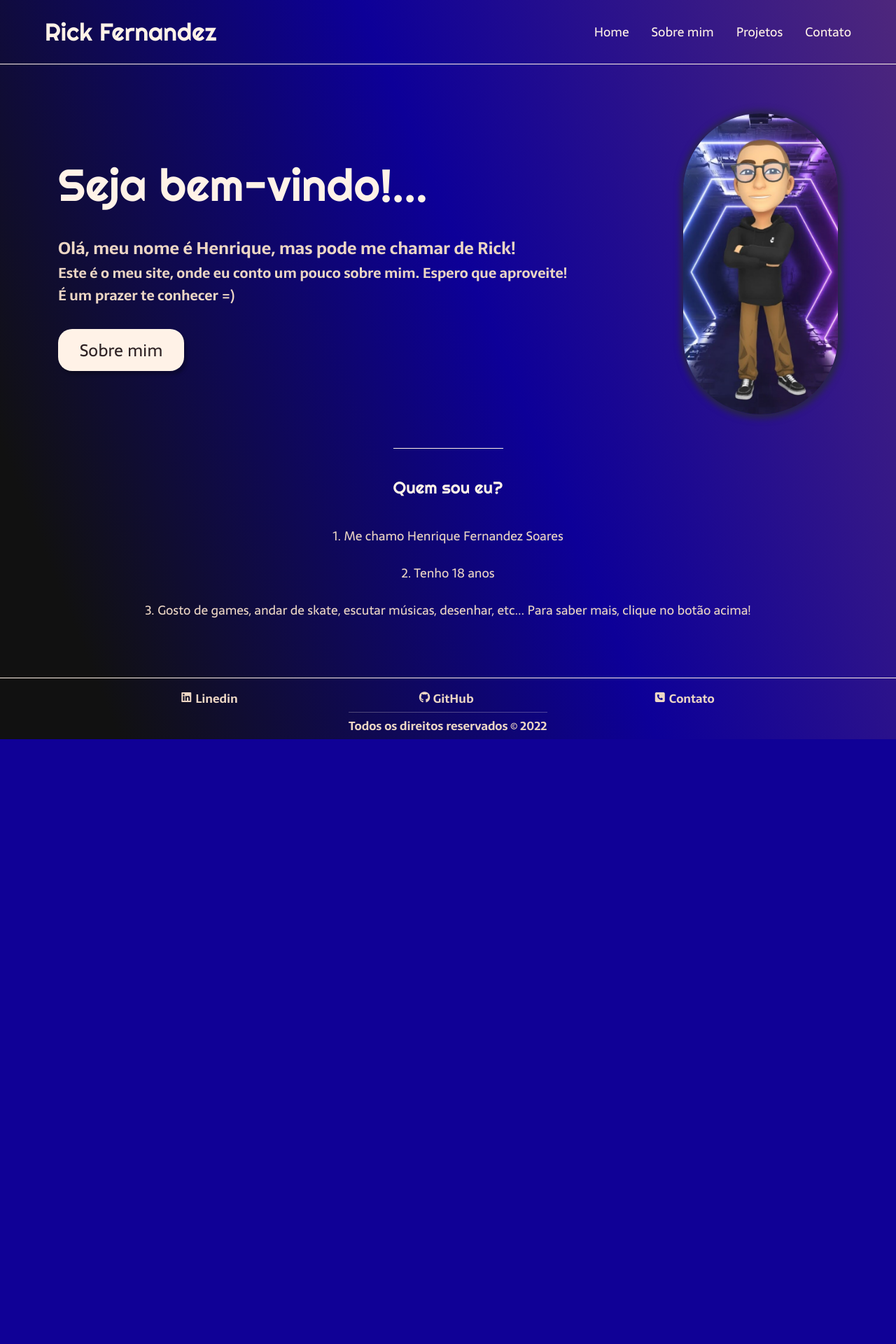
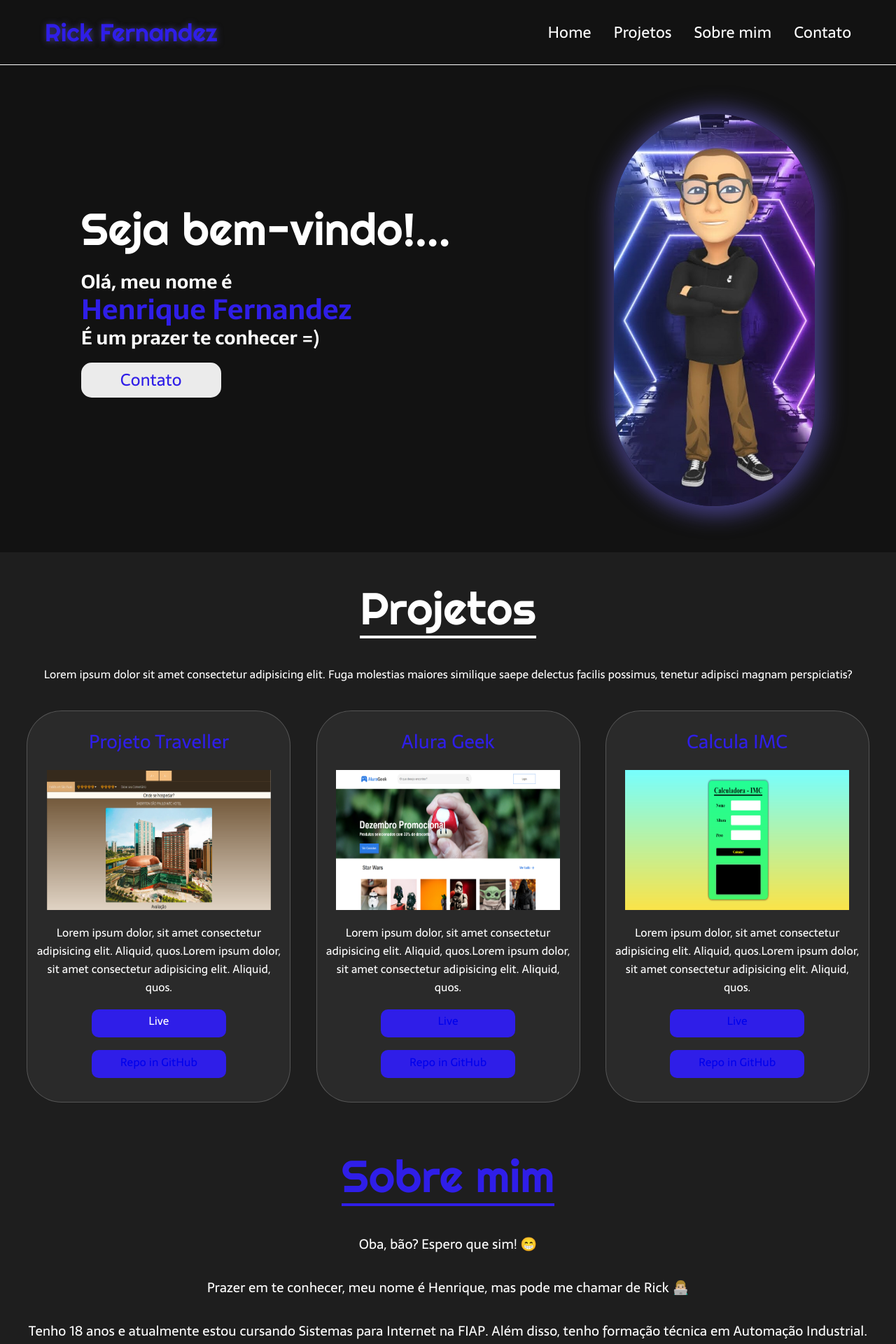
Before and after one commit to RickFernandez/MySite, a PHP site: page / in a window 1280 px wide. Shown: the top 1920 px of the page at 70% size. Before the commit the page ends 1056 px from the top, so only its background shows below. Run offline with PHP 8.4, Linux system fonts and the light colour scheme; some libraries are stand-ins or nearby versions.

Commit message:
adcionamento parte Projetos e Sobre-mim (incompletos)

```diff
--- a/index.css
+++ b/css/index.css
@@ -9,15 +9,15 @@
 
 html,
 body {
-    height: 66em;
     margin: 0px;
     padding: 0px;
 }
 
 body {
+    height: 100%;
     display: flex;
     flex-direction: column;
-    background: linear-gradient(68deg, #111111 10%, #0d0098, #4e277c) no-repeat;
+    background-color: #121212;
 }
 
 .cabecalho {
@@ -30,9 +30,10 @@ body {
 
 .logo {
     font-family: 'Righteous', cursive;
-    color: #FFF2E7;
+    color: #2f1ee8;
+    text-shadow: 1px 1px 10px #5951b3b4;
     font-weight: 400;
-    font-size: 35px;
+    font-size: 2.2rem;
 }
 
 .cabecalho-menu {
@@ -42,24 +43,28 @@ body {
 
 .cabecalho-menu-item {
     font-family: 'Sarala', sans-serif;
-    color: #FFF2E7;
+    color: #FFF;
     font-weight: 400;
-    font-size: 18px;
-    border-radius: 5px;
+    font-size: 1.4rem;
     transition-duration: 0.3s;
 }
 
 .cabecalho-menu-item:hover {
     transform: scale(1.1);
     translate: 0.5s;
-    border-bottom: 3px solid #FFF2E7;
-    background-color: #fff2e72f;
+    color: #6152ff;
+    text-shadow: 1px 1px 10px #6963b2b4;
+    border-bottom: 1.5px solid #6152ff;
 }
 
 .conteudo {
     flex: auto;
-    margin-bottom: 48px;
-    border-top: 0.4px solid #FFF2E7;
+    margin-bottom: 4%;
+    border-top: 0.4px solid #FFF;
+}
+
+.container {
+    height: 87vh;
 }
 
 .conteudo-principal {
@@ -72,17 +77,16 @@ body {
 .conteudo-principal-escrito-p1 {
     display: flex;
     flex-direction: column;
-    gap: 32px;
-    margin-top: 70px;
+    margin-top: 3%;
 }
 
 .conteudo-principal-escrito-titulo {
     font-family: 'Righteous', cursive;
     font-weight: 400;
-    font-size: 64px;
-    color: #FFF2E7;
+    font-size: 4rem;
+    color: #FFF;
     width: 530px;
-    border-right: 4px #FFF2E7 solid;
+    border-right: 4px #FFF solid;
     animation: blinkType 550ms steps(55) infinite normal, typeWriting 4s steps(25) 1s normal;
     overflow: hidden;
     white-space: nowrap;
@@ -90,7 +94,7 @@ body {
 
 @keyframes blinkType {
     from {
-        border-right: 4px #FFF2E7 solid;
+        border-right: 4px #FFF solid;
     }
 
     to {
@@ -108,49 +112,53 @@ body {
     }
 }
 
+.conteudo-principal-escrito-p2 {
+    margin: 3% 0 3%;
+    line-height: 2.5rem;
+}
+
 .conteudo-principal-escrito-subtitulo {
     font-family: 'Sarala', sans-serif;
     font-weight: 400;
-    font-size: 24px;
+    font-size: 2.5rem;
     font-weight: bolder;
-    color: #ECD6C4;
+    color: #FFF;
+    color: #2f1ee8;
 }
 
 .conteudo-principal-escrito-paragrafo {
     font-family: 'Sarala', sans-serif;
     font-weight: 400;
-    font-size: 20px;
+    font-size: 27px;
     font-weight: bold;
-    color: #ECD6C4;
+    color: #FFF;
 }
 
-@keyframes blinkEye {}
-
-.conteudo-principal-escrito-botao {
-    background-color: #FFF2E7;
-    width: 180px;
-    height: 60px;
+.conteudo-principal-botao {
+    background-color: rgba(255, 255, 255, 0.912);
+    width: 200px;
+    height: 50px;
     border: none;
-    box-shadow: 4px 5px 4px rgba(0, 0, 0, 0.25);
-    border-radius: 20px;
+    border-radius: 15px;
     font-family: 'Sarala', sans-serif;
     font-weight: 400;
-    font-size: 24px;
-    color: #2F2325;
+    font-size: 1.5em;
+    color: #2f1ee8;
 }
 
-.conteudo-principal-escrito-botao:hover {
+.conteudo-principal-botao:hover {
     transform: scale(1.1);
-    transition: all 0.7s;
-    background-color: #FFF2E7;
-    color: #000000;
+    transition: all 0.8s;
+    background-color: #613593dd;
+    color: rgb(255, 255, 255);
+    cursor: pointer;
 }
 
 .conteudo-principal-escrito-imagem {
-    height: 430px;
-    border-radius: 150px;
+    height: 70vh;
+    border-radius: 45vw;
     margin-top: 70px;
-    box-shadow: 1px 1px 10px 5px #292649;
+    box-shadow: 3px 3px 30px 10px #5951b3b4;
 }
 
 .conteudo-secundario {
@@ -162,12 +170,12 @@ body {
 }
 
 .conteudo-secundario-titulo {
-    border-top: 0.4px solid #FFF2E7;
+    border-top: 0.4px solid #FFF;
     padding-top: 40px;
     font-family: 'Righteous', cursive;
     font-weight: 400;
     font-size: 24px;
-    color: #FFF2E7;
+    color: #FFF;
     margin-bottom: 16px;
 }
 
@@ -181,7 +189,7 @@ body {
 .rodape {
     flex-shrink: 0;
     padding: 15px 0px 5px;
-    border-top: 0.4px solid #FFF2E7;
+    border-top: 0.4px solid #FFF;
     display: flex;
     flex-direction: row;
     justify-content: space-evenly;
@@ -214,6 +222,6 @@ body {
 .direitos {
     margin: 0 auto;
     width: 284px;
-    border-top: 0.2px solid #fff2e744;
+    border-top: 0.2px solid #FFF;
     padding: 5px 0px 5px;
 }
--- /dev/null
+++ b/css/projetos.css
@@ -0,0 +1,99 @@
+@import url('https://fonts.googleapis.com/css2?family=Righteous&family=Sarala:wght@400;700&display=swap');
+
+* {
+    margin: 0;
+    padding: 0;
+    box-sizing: border-box;
+    text-decoration: none;
+}
+
+html,
+body {
+    margin: 0px;
+    padding: 0px;
+}
+
+.projeto {
+    height: 100vh;
+    background-color: #1e1e1e;
+}
+
+.projeto-container {
+    display: flex;
+    justify-content: center;
+    align-items: center;
+    flex-direction: column;
+    padding-bottom: 5%;
+}
+
+.projeto-conteudo-titulo {
+    font-family: 'Righteous', cursive;
+    font-weight: 400;
+    font-size: 4rem;
+    color: #fff;
+    margin-top: 40px;
+    border-bottom: 4px solid #fff;
+}
+
+.projeto-conteudo-paragrafo {
+    font-family: 'Sarala', sans-serif;
+    color: #fff;
+    font-size: 1rem;
+    text-align: center;
+    margin-top: 3%;
+}
+
+.projeto-conteudo {
+    display: flex;
+    margin: 3% 3% 0;
+    gap: 3%;
+}
+
+.projeto-conteudo-lista {
+    height: 70vh;
+    display: flex;
+    flex-direction: column;
+    justify-content: space-around;
+    align-items: center;
+    background-color: #2a2a2a;
+    border: .1px solid rgba(255, 255, 255, 0.204);
+    border-radius: 50px;
+    padding: 1% 1% 2%;
+}
+
+.projeto-conteudo-subtitulo {
+    font-family: 'Sarala', sans-serif;
+    color: #fff;
+    font-weight: 400;
+    font-size: 1.7rem;
+    color: #2f1ee8;
+}
+
+.projeto-image {
+    width: 25vw;
+    height: 25vh;
+}
+
+.projeto-conteudo-texto {
+    font-family: 'Sarala', sans-serif;
+    color: #fff;
+    font-size: 1rem;
+    text-align: center;
+    word-wrap: break-word;
+}
+
+.projeto-conteudo-btn {
+    width: 15vw;
+    height: 5vh;
+    border-radius: 10px;
+    text-align: center;
+    font-family: 'Sarala', sans-serif;
+    color: #fff;
+    font-weight: 400;
+    font-size: 1rem;
+    padding: 1%;
+    background-color: #2f1ee8;
+    border: none;
+    cursor: pointer;
+    text-decoration: none;
+}
--- /dev/null
+++ b/css/sobreMim.css
@@ -0,0 +1,31 @@
+@import url('https://fonts.googleapis.com/css2?family=Righteous&family=Sarala:wght@400;700&display=swap');
+
+.sobreMim {
+    height: 100vh;
+}
+
+.sobreMim-container {
+    display: flex;
+    align-items: center;
+    justify-content: center;
+    flex-direction: column;
+    background-color: #1e1e1e;
+}
+
+.sobreMim-titulo {
+    font-family: 'Righteous', cursive;
+    font-weight: 400;
+    font-size: 4rem;
+    color: #2f1ee8;
+    margin-top: 4%;
+    border-bottom: 4px solid #2f1ee8;
+}
+
+.sobreMim-paragrafo {
+    font-family: 'Sarala', sans-serif;
+    margin: 3%;
+    color: #fff;
+    font-size: 1.2rem;
+    font-weight: 500;
+    text-align: center;
+}
--- a/index.html
+++ b/index.html
@@ -5,54 +5,100 @@
     <meta charset="UTF-8">
     <meta name="viewport" content="width=device-width, initial-scale=1.0">
     <meta name="description" content="Um bot que irá moderar e deixara a sua comunidade mais segura">
-    <link rel="stylesheet" href="./index.css">
     <title>Rick Fernandez</title>
     <link rel="stylesheet" href="https://cdnjs.cloudflare.com/ajax/libs/font-awesome/6.1.1/css/all.min.css">
+    <link rel="stylesheet" href="./css/index.css">
+    <link rel="stylesheet" href="./css/sobreMim.css">
+    <link rel="stylesheet" href="./css/projetos.css">
 </head>
 
 <body>
     <header class="cabecalho">
         <h1 class="logo">Rick Fernandez</h1>
         <nav class="cabecalho-menu">
-            <a href="./index.html" class="cabecalho-menu-item">Home</a>
-            <a href="./sobreMim.html" class="cabecalho-menu-item">Sobre mim</a>
-            <a href="./projetos.html" class="cabecalho-menu-item">Projetos</a>
-            <a href="./contato.html" class="cabecalho-menu-item">Contato</a>
+            <a href="#" class="cabecalho-menu-item">Home</a>
+            <a href="#" class="cabecalho-menu-item">Projetos</a>
+            <a href="#sobreMim" class="cabecalho-menu-item">Sobre mim</a>
+            <a href="#" class="cabecalho-menu-item">Contato</a>
         </nav>
 
     </header>
 
     <main class="conteudo">
+        <div class="container">
             <section class="conteudo-principal">
                 <div class="conteudo-principal-escrito-p1">
                     <H1 class="conteudo-principal-escrito-titulo">Seja bem-vindo!...</H1>
 
                     <div class="conteudo-principal-escrito-p2">
-                    <h2 class="conteudo-principal-escrito-subtitulo">Olá, meu nome é Henrique, mas pode me chamar de
-                        Rick!</h2>
+                        <p class="conteudo-principal-escrito-paragrafo">Olá, meu nome é</p>
+                        <h2 class="conteudo-principal-escrito-subtitulo">Henrique Fernandez</h2>
 
                         <p class="conteudo-principal-escrito-paragrafo">
-                        Este é o meu site, onde eu conto um pouco sobre mim. Espero que aproveite!
-                        <br>
                             É um prazer te conhecer =)
                         </p>
                     </div>
 
-                <button class="conteudo-principal-escrito-botao">Sobre mim</button>
+                    <a href="#sobreMim">
+                        <button class="conteudo-principal-botao">Contato</button>
+                    </a>
                 </div>
 
                 <img class="conteudo-principal-escrito-imagem" src="../img/snap-cruzado.jpg" alt="">
             </section>
+        </div>
 
-        <section class="conteudo-secundario">
-            <h3 class="conteudo-secundario-titulo">Quem sou eu?</h3>
+        <section class="projeto" id="projeto">
+            <div class="projeto-container">
+                <h1 class="projeto-conteudo-titulo">Projetos</h1>
+                <p class="projeto-conteudo-paragrafo">Lorem ipsum dolor sit amet consectetur adipisicing elit. Fuga molestias maiores similique saepe delectus facilis possimus, tenetur adipisci magnam perspiciatis?</p>
+                <div class="projeto-conteudo">
+                    <div class="projeto-conteudo-lista">
+                        <h2 class="projeto-conteudo-subtitulo">Projeto Traveller</h2>
+                        <img src="./img/projeto-traveller.png" alt="Site projeto Traveller - página de hospedagem de hotéis" class="projeto-image">
+                        <p class="projeto-conteudo-texto">Lorem ipsum dolor, sit amet consectetur adipisicing elit. Aliquid, quos.Lorem ipsum dolor, sit amet consectetur adipisicing elit. Aliquid, quos.</p>
+                        <a href="https://projeto-traveller--hospedagem.herokuapp.com/" target="blank" class="projeto-conteudo-btn"><buttom>Live</buttom></a>
+                            <buttom class="projeto-conteudo-btn"><a href="https://github.com/RickFernandez/Projeto_Traveller-Hospedagem.git" >Repo in GitHub</a></buttom>
+                    </div>
+                    <div class="projeto-conteudo-lista">
+                        <h2 class="projeto-conteudo-subtitulo">Alura Geek</h2>
+                        <img src="./img/projeto-alura_geek.png" alt="Projeto site de e-commerce da Alura Geek" class="projeto-image">
+                        <p class="projeto-conteudo-texto">Lorem ipsum dolor, sit amet consectetur adipisicing elit. Aliquid, quos.Lorem ipsum dolor, sit amet consectetur adipisicing elit. Aliquid, quos.</p>
+                            <buttom class="projeto-conteudo-btn"><a href="https://alura-geek-site.herokuapp.com/" >Live</a></buttom>
+                            <buttom class="projeto-conteudo-btn"><a href="https://github.com/RickFernandez/Alura_Geek.git" >Repo in GitHub</a></buttom>
+                    </div>
+                    <div class="projeto-conteudo-lista">
+                        <h2 class="projeto-conteudo-subtitulo">Calcula IMC</h2>
+                        <img src="./img/projeto-calcula_imc.png" alt="Projeto calculadora de IMC (Índice de Massa Muscular)" class="projeto-image" >
+                        <p class="projeto-conteudo-texto">Lorem ipsum dolor, sit amet consectetur adipisicing elit. Aliquid, quos.Lorem ipsum dolor, sit amet consectetur adipisicing elit. Aliquid, quos.</p>
+                            <buttom class="projeto-conteudo-btn"><a href="https://calcula-imc.herokuapp.com/" >Live</a></buttom>
+                            <buttom class="projeto-conteudo-btn"><a href="https://github.com/RickFernandez/Calculadora-de-IMC.git" >Repo in GitHub</a></buttom>
+                    </div>
+                </div>
+            </div>
+        </section>
 
-            <p class="conteudo-secundario-paragrafo">1. Me chamo Henrique Fernandez Soares</p>
+        <section class="sobreMim" id="sobreMim">
+            <div class="sobreMim-container">
+                <h1 class="sobreMim-titulo">Sobre mim</h1>
 
-            <p class="conteudo-secundario-paragrafo">2. Tenho 18 anos</p>
-
-            <p class="conteudo-secundario-paragrafo">3. Gosto de games, andar de skate, escutar músicas, desenhar,
-                etc... Para saber mais, clique no botão acima!</p>
+                <p class="sobreMim-paragrafo">
+                    Oba, bão? Espero que sim! 😁
+                    <br><br>
+                    Prazer em te conhecer, meu nome é Henrique, mas pode me chamar de Rick 👨🏼‍💻
+                    <br><br>
+                    Tenho 18 anos e atualmente estou cursando Sistemas para Internet na FIAP. Além disso, tenho formação técnica em Automação Industrial.
+                    <br><br>
+                    Sou uma pessoa que durante os 11 anos de escola, nunca foi muito de estudar, e não fazia ideia do que queria da vida. Porém, no meu último ano da escola, em uma das matérias do curso técnico o professor começou a passar programação para nós, na linguagem C. Naquele momento eu já comecei a achar um assunto interessante, mas não sei muita bola. Após um tempo, depois de eu já ter me formado, lembrei daquela matéria e fui pesquisar um pouco mais sobre o assunto, e foi aí que a ficha caiu!
+                    <br><br>
+                    Comecei a ver sobre Desenvolvimento Web, quando mexi com HTML & CSS foi quando eu me apaixonei de vez pela área, foi o momento onde eu decidi que era aquilo que eu queria para a minha vida.
+                    <br><br>
+                    Fui pesquisando mais sobre o assunto, e fazendo apenas algumas Landing Pages com essas linguagens eu já me achava O programador (até descobrir que essas linguagens não eram consideradas linguagens de programação 🥲). E foi aí que eu comprei o curso da Alura, onde comecei a me aprofundar mais ainda sobre o assunto e comecei a estudar sobre lógica da programação e ver um pouco sobre JavaScript. Lembro até hoje que o meu primeiro "Hello Word" foi uma das minhas maiores conquistas, foi uma das coisas que mais me deixou feliz na vida, pois eu sabia que ali eu estava dando início ao meu sonho.
+                    Como eu não era uma pessoa que gostava muito de estudar, nunca pensei em fazer faculdade (achava uma perca de tempo ficas estudando 4/5 anos para só depois começar a entrar na sua área), ainda mais depois de descobrir que o que eu queria para a minha vida era mexer com tecnologia, e neste mercado, a faculdade não é tão importante assim. Até que um dia eu encontrei uma conhecida que estava fazendo faculdade na FIAP, e ela me falou sobre os cursos tecnólogos que eles tinham na instituição. Achei interessante e quando cheguei em casa fui pesquisar um pouco mais sobre. Enquanto estava pesquisando eu vi que o curso tinha duração de apenas 2 anos, e não era uma coisa tão teórica igual os cursos bacharelados. Devido ao pouco tempo, as matérias eram mais focadas em assustos do mercado de trabalho. E foi aí, depois de aproximadamente uns 3 meses estudando apenas pela plataforma da Alura, que eu decidi entrar na FIAP.
+                    <br><br>
+                    E foi aí que eu tomei uma das melhores decisões da minha vida. É possível sim aprender programação do zero sem nenhuma faculdade, fazendo apenas cursos por fora ou até mesmo com conteúdos gratuitos pela internet, mas é completamente diferente quando se tem pessoas te explicando as coisas com mais detalhes, te mostrando um caminho pra seguir, quais assuntos estudar antes e tals...
+                </p>
+            </div>
         </section>
     </main>
 
```
Also changed, not shown: projetos.css (deleted, +0 -115 lines), sobreMim.css (deleted, +0 -124 lines), sobreMim.html (deleted, +0 -71 lines), css/contato.css (renamed from contato.css), img/projeto-alura_geek.png (added), img/projeto-calcula_imc.png (added), img/projeto-traveller.png (added). Lines whose indentation alone changed are shown as unchanged.
